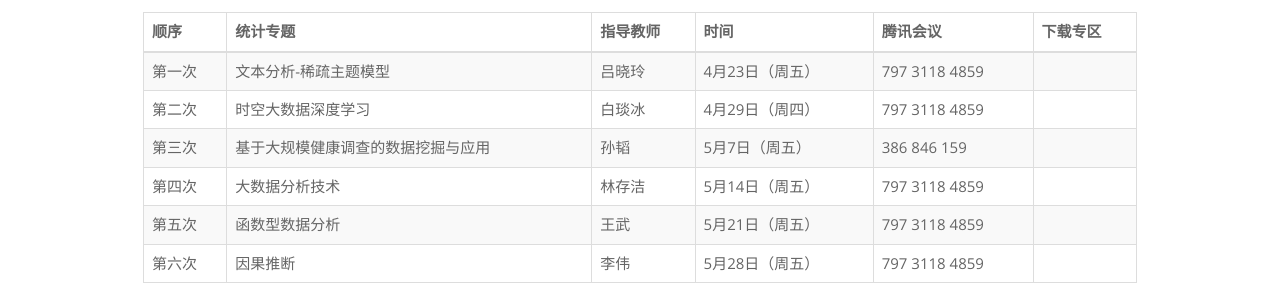
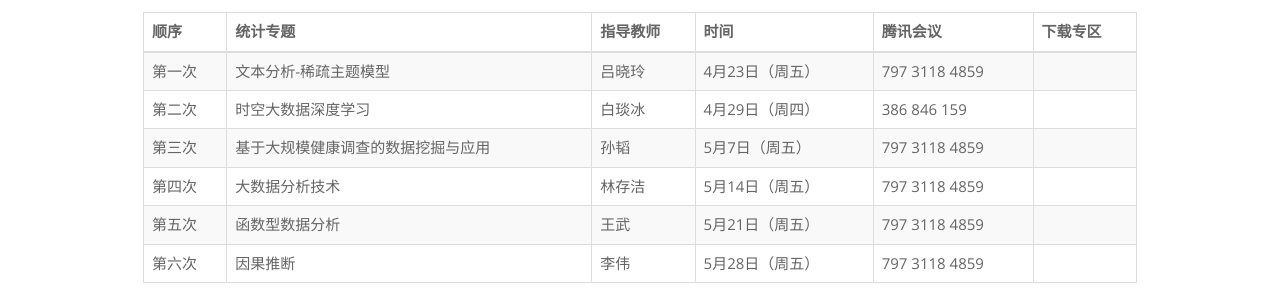
Before and after one commit to rucdmc/rucdmc.github.io, a Jekyll site: the page built from index.html, in a window 1280 px wide. Shown: the part 664-958 px from the top of the page. Built offline with Jekyll 4.4.1, drawn with Linux system fonts in a browser that asks for light colours; part of the change alters nothing that is shown.

```diff
--- a/index.html
+++ b/index.html
@@ -110,7 +110,7 @@ layout: default
             <td>时空大数据深度学习</td>
             <td>白琰冰</td>
             <td>4月29日（周四）</td>
-            <td>797 3118 4859</td>
+            <td>386 846 159</td>
             <td> </td>
         </tr>
         <tr>
@@ -118,7 +118,8 @@ layout: default
             <td>基于大规模健康调查的数据挖掘与应用</td>
             <td>孙韬</td>
             <td>5月7日（周五）</td>
-            <td>386 846 159</td>
+            <td>797 3118 4859</td>
+
             <td> </td>
         </tr>
         <tr>
```
